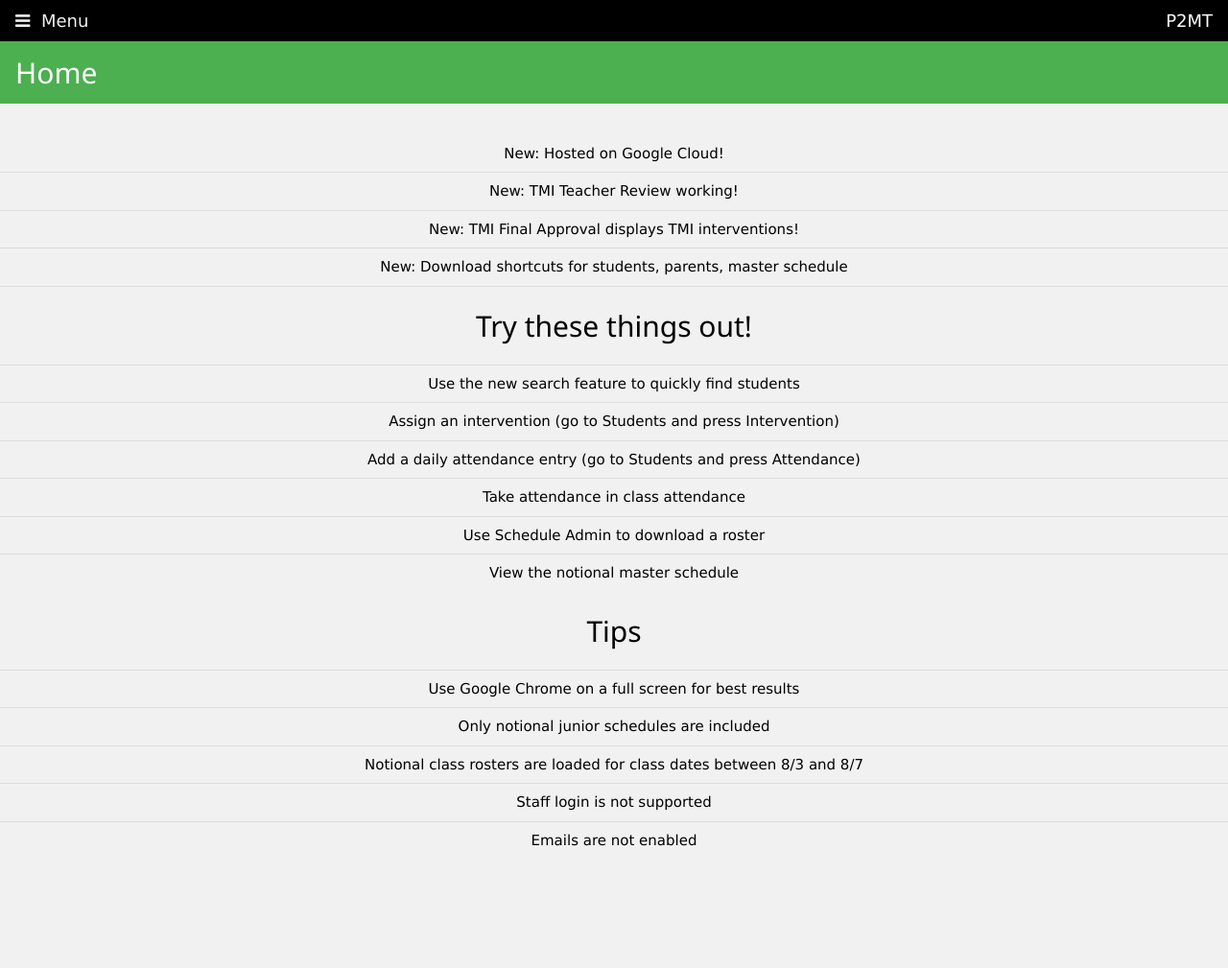
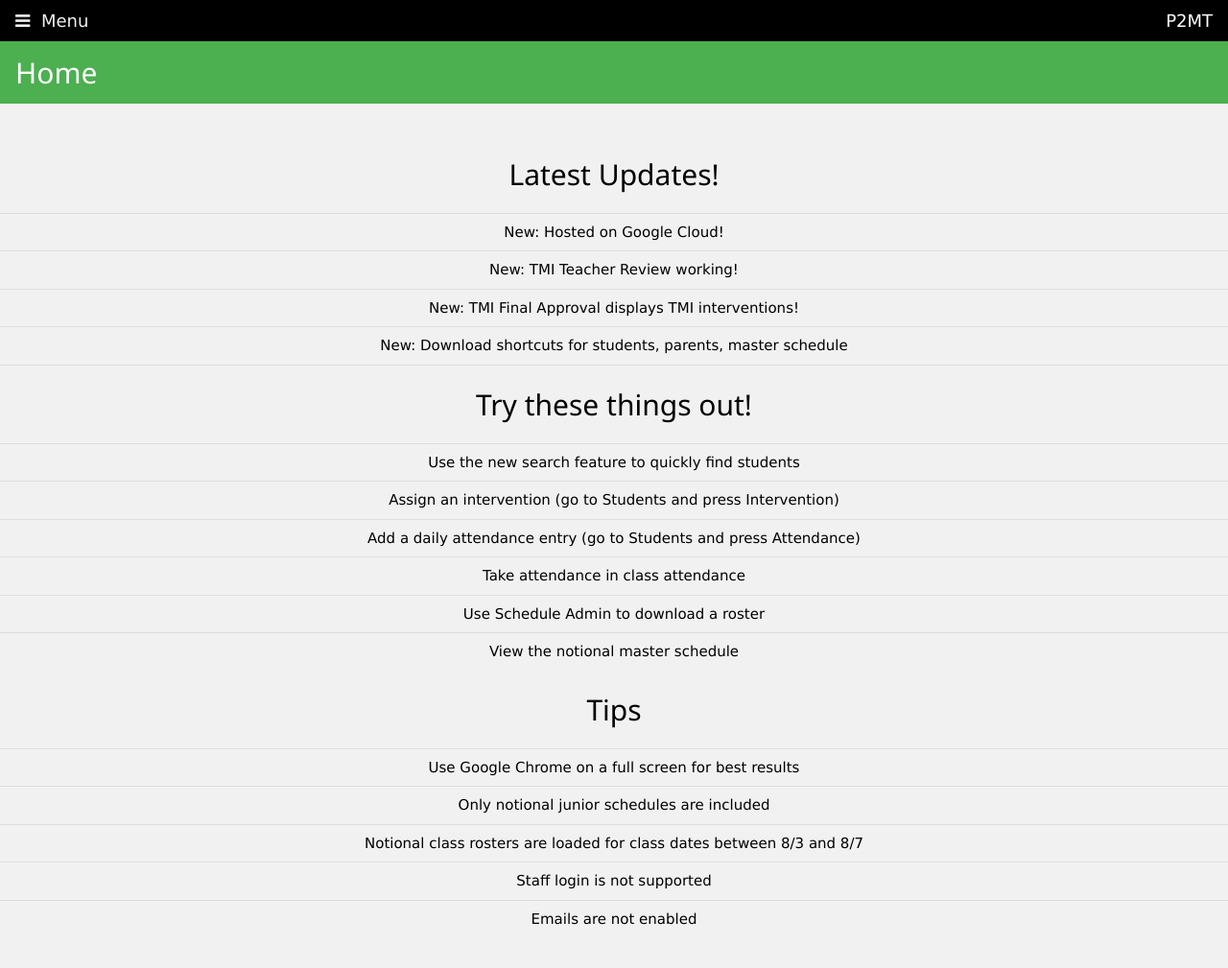
Before and after one commit to phase2team/stemtest, a Flask app: page / in a window 1280 px wide. Shown: the whole page at 96% size. Before the commit the page ends 882 px from the top, so only its background shows below. Run offline with Flask 2, Linux system fonts and the light colour scheme.

Commit message:
Update to home page

```diff
--- a/P2MT_App/templates/home.html
+++ b/P2MT_App/templates/home.html
@@ -9,6 +9,9 @@
 <div class="w3-panel"></div>
 
 <ul class="w3-ul w3-center">
+    <li>
+        <h2>Latest Updates!</h2>
+    </li>
     <li>New: Hosted on Google Cloud!</li>
     <li>New: TMI Teacher Review working!</li>
     <li>New: TMI Final Approval displays TMI interventions!</li>
```
